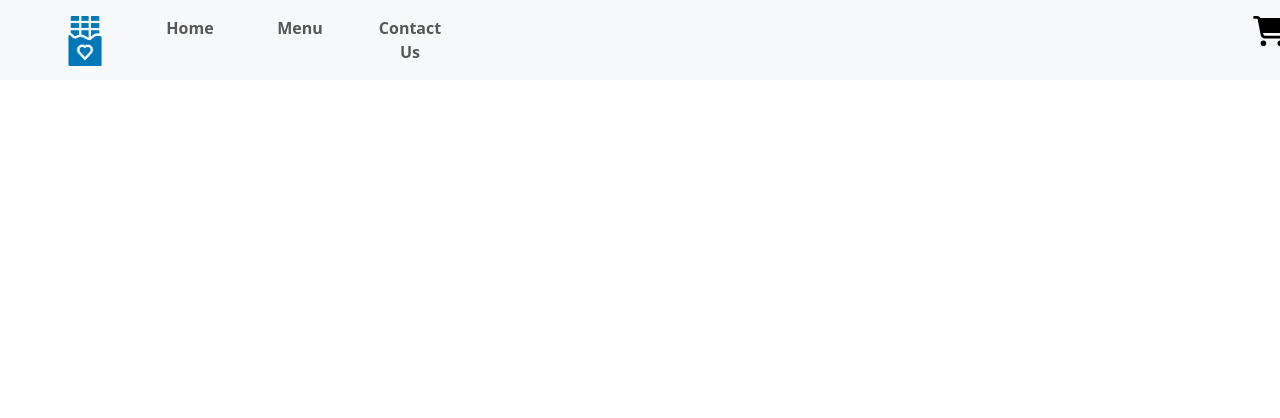
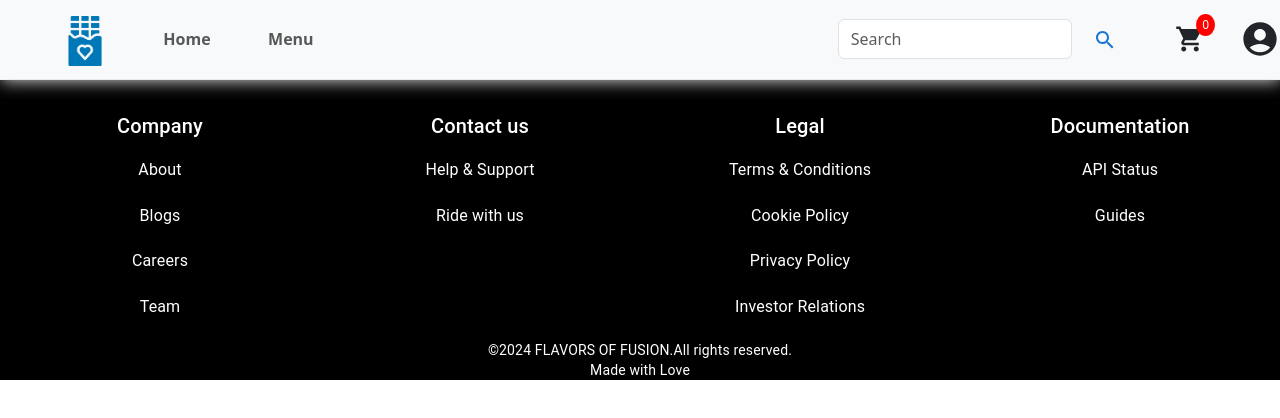
Before and after one commit to Damayanti-P/flavors_of_fusion, a React (Create React App) app: page /contactUs in a window 1280 px wide. Shown: the top 418 px of the page. Built offline with nearby package versions, Linux system fonts and the light colour scheme; the HTML template or start-up script is replaced by a standard one.

Commit message:
Home page

```diff
--- a/src/App.css
+++ b/src/App.css
@@ -28,6 +28,7 @@
   body{
     height: 100% !important;
     width: 100% !important;
+    /* background-color: #fdfdfd !important; */
    }
 
 .navbar-brand
@@ -47,8 +48,11 @@
   margin-left: 10px;
   width: 100px !important;
 }
+.search{
+  margin-left: 500px;
+}
 div.cartclass{
-  margin-left: 750px;
+
 }
 .cart
 {
@@ -57,7 +61,8 @@ div.cartclass{
 }
 .navbar
 {
-  background-color:#d6ccc2 !important;
+  background-color:white !important;
+  box-shadow: 1px 2px 16px rgb(219, 216, 216);
   position: fixed !important;
   top: 0;
   left: 0;
@@ -178,22 +183,25 @@ div.cartclass{
 }
 .heading-div
 {
+
   padding: 1rem;
 }
 /* text-lg font-medium text-gray-900 */
 .heading{
+  font-family: cursive;
   font-size: 1.125rem;
   font-weight: 500;
   color: #1a202c;
 
 }
 .description{
+
   color: #6b7280;
   font-size: 0.875rem;
   margin-top: 0.5rem;
 }
 .home-main-div{
-  margin-top: 80px;
+  margin-top: 100px;
 }
 .home-card-carousel {
   position: relative;
@@ -268,3 +276,6 @@ div.cartclass{
   font-family: cursive;
   font-weight: bold;
 }
+.footer-heading{
+  margin-top: 30px  !important;
+}
--- a/src/App.js
+++ b/src/App.js
@@ -4,18 +4,21 @@ import { BrowserRouter, Route, Routes } from 'react-router-dom'
 import 'bootstrap/dist/css/bootstrap.css';
 import Home from './pages/Home';
 import 'bootstrap/dist/js/bootstrap.js';
+import Footer from './components/Footer';
+import { Menu } from 'antd';
 
 function App() {
   return (
     <div className="App">
-       <BrowserRouter>
-      <NavBar/>
-      <Routes>
-               <Route path="/" element={<Home />} />
-               <Route path="/home" element={<Home />} />
-               {/* <Route path="/product" element={<Product />} />
-               <Route path="/contactUs" element={<ContactUS />} /> */}
-                 </Routes>
+      <BrowserRouter>
+        <NavBar />
+        <Routes>
+          <Route path="/" element={<Home />} />
+          <Route path="/home" element={<Home />} />
+          <Route path="/menu" element={<Menu />} />
+          {/* <Route path="/contactUs" element={<ContactUS />} /> */}
+        </Routes>
+        <Footer />
       </BrowserRouter>
     </div>
   );
--- /dev/null
+++ b/src/components/Footer.jsx
@@ -0,0 +1,46 @@
+import { Button, Grid, Typography } from '@mui/material'
+import React from 'react'
+
+const Footer = () => {
+    return (
+        <div>
+            <Grid className='footer'container sx={{ bgcolor: 'black', color: 'white', py: '3', mt: 10 }}>
+                <Grid item xs={12} sm={6} md={3}>
+                    <Typography  className='pb-3 footer-heading' variant='h6'>Company</Typography>
+                    <Typography  className='pb-3' gutterBottom>About</Typography>
+                    <Typography className='pb-3'gutterBottom>Blogs</Typography>
+                    <Typography className='pb-3'gutterBottom>Careers</Typography>
+                    <Typography className='pb-3'gutterBottom>Team</Typography>
+                </Grid>
+                <Grid item xs={12} sm={6} md={3}>
+                    <Typography className='pb-3 footer-heading'variant='h6'>Contact us</Typography>
+                    <Typography className='pb-3'gutterBottom>Help & Support</Typography>
+                    <Typography className='pb-3'gutterBottom>Ride with us</Typography>
+                </Grid>
+                <Grid item xs={12} sm={6} md={3}>
+                    <Typography  className='pb-3 footer-heading' variant='h6'>Legal</Typography>
+                    <Typography  className='pb-3' gutterBottom>Terms & Conditions</Typography>
+                    <Typography className='pb-3'gutterBottom>Cookie Policy</Typography>
+                    <Typography className='pb-3'gutterBottom>Privacy Policy</Typography>
+                    <Typography className='pb-3'gutterBottom>Investor Relations</Typography>
+                </Grid>
+                <Grid item xs={12} sm={6} md={3}>
+                    <Typography className='pb-3 footer-heading'variant='h6'>Documentation</Typography>
+                    <Typography className='pb-3'gutterBottom>API Status</Typography>
+                    <Typography className='pb-3'gutterBottom>Guides</Typography>
+                </Grid>
+                <Grid className='pt-20' item xs={12}>
+                    <Typography variant='body2' component="p" align='center'>
+                        &copy;2024 FLAVORS OF FUSION.All rights reserved.
+                    </Typography>
+                    <Typography variant='body2' component="p" align='center'>
+                      Made with Love
+                    </Typography>
+                </Grid>
+            </Grid>
+
+        </div>
+    )
+}
+
+export default Footer
--- a/src/components/HomeBestSeller.jsx
+++ b/src/components/HomeBestSeller.jsx
@@ -1,8 +1,8 @@
 import React, { useState, useRef } from 'react';
-import ArrowBackIosNewIcon from '@mui/icons-material/ArrowBackIosNew';
+// import ArrowBackIosNewIcon from '@mui/icons-material/ArrowBackIosNew';
 import ArrowCircleLeftIcon from '@mui/icons-material/ArrowCircleLeft';
 import ArrowCircleRightIcon from '@mui/icons-material/ArrowCircleRight';
-import ArrowForwardIosIcon from '@mui/icons-material/ArrowForwardIos';
+// import ArrowForwardIosIcon from '@mui/icons-material/ArrowForwardIos';
 import AliceCarousel from 'react-alice-carousel';
 import 'react-alice-carousel/lib/alice-carousel.css';
 import { Button } from '@mui/material';
--- a/src/components/NavBar.jsx
+++ b/src/components/NavBar.jsx
@@ -2,6 +2,9 @@
 import cart from '../imgs/cart.svg';
 import logo from '../imgs/mobile-logo.png'
 import { Link } from 'react-router-dom';
+import SearchIcon from '@mui/icons-material/Search';
+import AccountCircleIcon from '@mui/icons-material/AccountCircle';
+import ShoppingCartIcon from '@mui/icons-material/ShoppingCart';
 
 function NavBar() {
 
@@ -17,17 +20,23 @@ return (
           <div className="navbar-nav">
             <Link to="/home" className="nav-item nav-link  navCenter" >Home <span className="sr-only"></span></Link>
             <Link to="/menu" className="nav-item nav-link navCenter" >Menu</Link>
-    <Link to="/contactUs" className="nav-item nav-link navCenter">Contact Us</Link>
+            {/* <Link to="/contactUs" className="nav-item nav-link navCenter">Contact Us</Link>  */}
+
+            <form class="d-flex search" role="search">
+              <input class="form-control me-2" type="search" placeholder="Search" aria-label="Search" />
+              <button class="btn " type="submit"><SearchIcon color='primary'/></button>
+            </form>
+          </div>
           <div className="cartclass">
             <a className="nav-item nav-link cartAdjust" href="#cart">
               <div className="cart-container">
                 <span className="cart-count">{0}</span>
-                  <img className="cart" src={cart} alt="cart" />
+                <ShoppingCartIcon sx={{ fontSize: 30 }} />
               </div>
             </a>
+
           </div>
-  </div>
-
+          <AccountCircleIcon sx={{ fontSize: 40 }}  />
         </div>
       </nav>
     </>
--- a/src/pages/Home.jsx
+++ b/src/pages/Home.jsx
@@ -12,7 +12,7 @@ const Home = () => {
              <HomeCardCaroasel/>
         </div>
         <hr className='line-btwn'/>
-        <h3 className='home-headings'>Best seller this week</h3>
+        <h3 className='home-headings'>All time favourites</h3>
     <div >
     <HomeBestSeller/>
 </div>
```
Also changed, not shown: src/pages/Menu.jsx (added, +11 -0 lines). Lines whose indentation alone changed are shown as unchanged.
